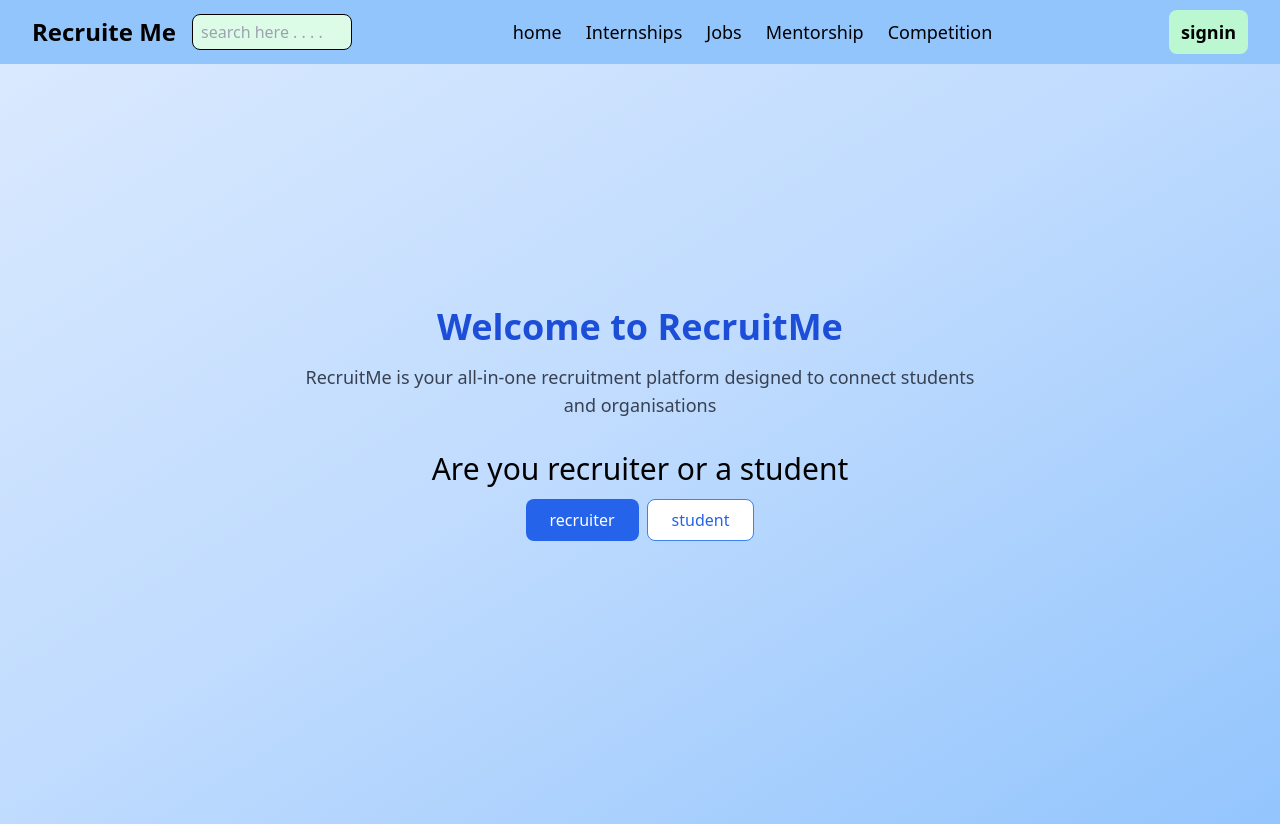
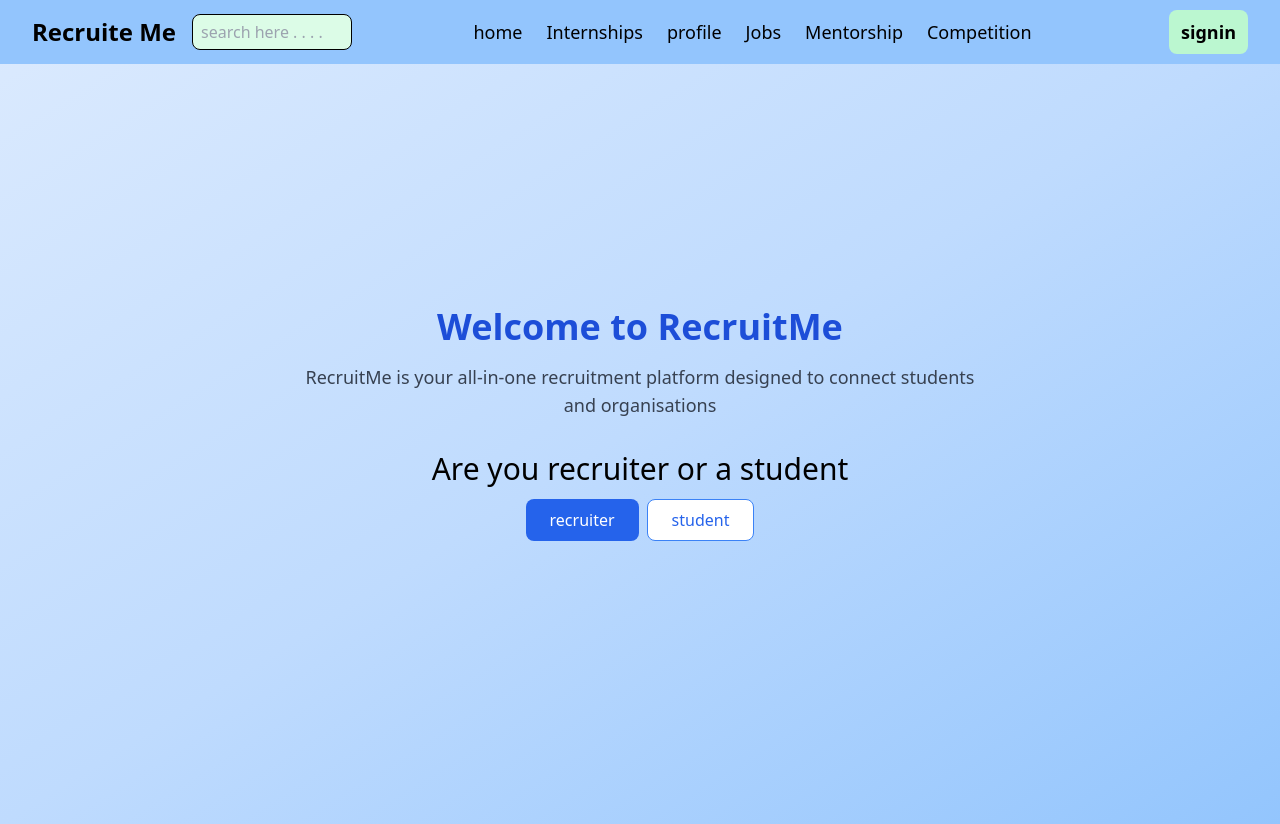
Before and after one commit to sadanandkaji/recruitmentapp, a Next.js app in the folder apps/web/: page / in a window 1280 px wide. Built offline with nearby package versions, Linux system fonts and the light colour scheme.

Commit message:
added profile

```diff
--- a/apps/web/components/navbar.tsx
+++ b/apps/web/components/navbar.tsx
@@ -40,6 +40,12 @@ export default function Navbar() {
               className="cursor-pointer hover:text-blue-700"
             >
               Internships
+            </div>
+             <div
+              onClick={() => handleNavigation("/pages/profile")}
+              className="cursor-pointer hover:text-blue-700"
+            >
+              profile
             </div>
             <div
               onClick={() => handleNavigation("/pages/jobs")}
```
